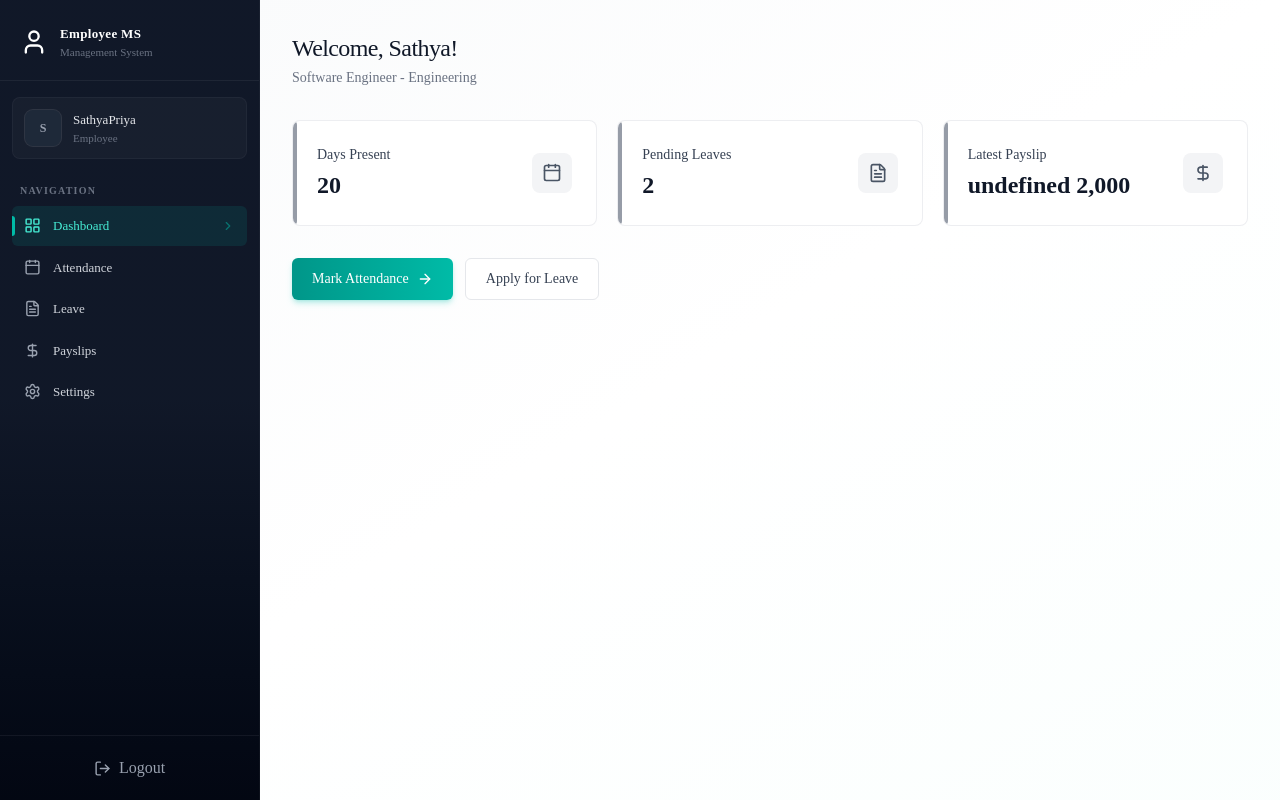
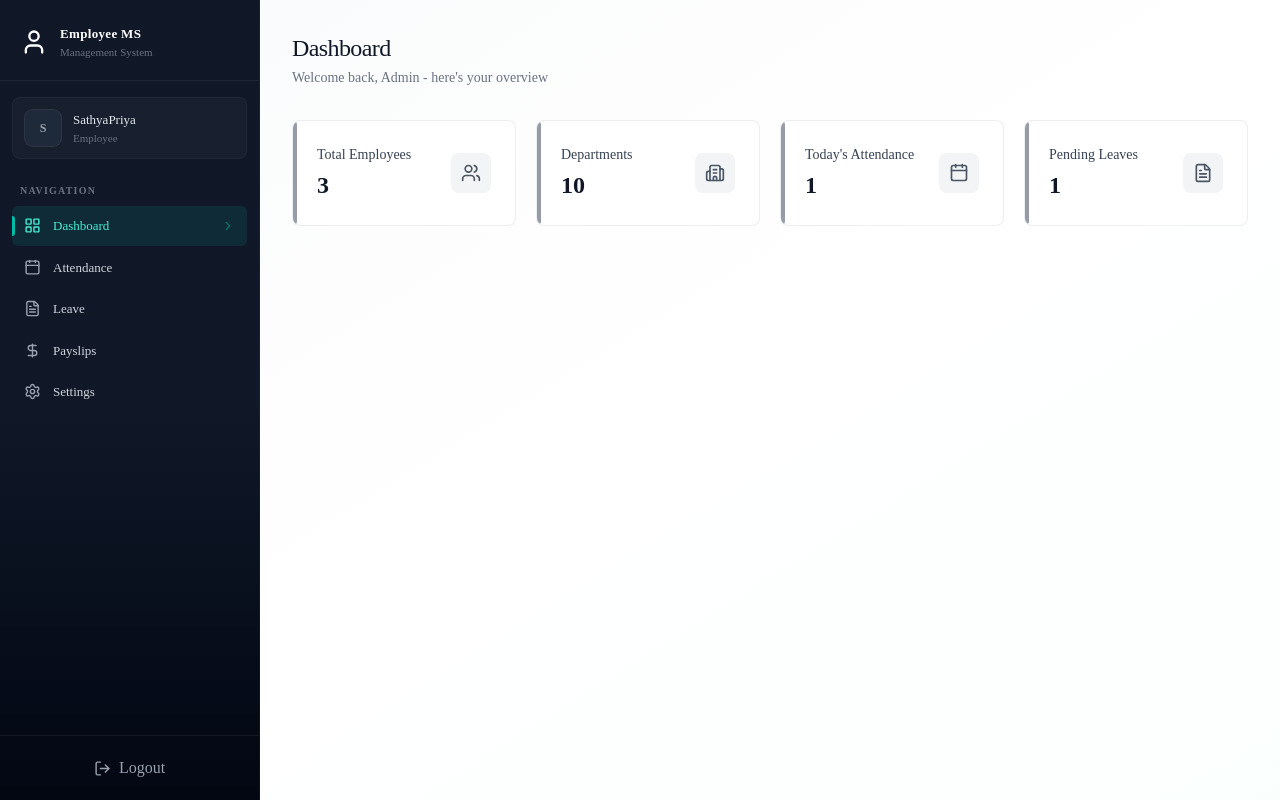
Before and after one commit to PrethigahShanmugarajah/Staffly, a React (Vite) app in the folder Client/: page /dashboard in a window 1280 px wide. Built offline with nearby package versions, Linux system fonts and the light colour scheme; a web font is replaced by a local one.

Commit message:
Use admin dashboard data

```diff
--- a/Client/src/pages/Dashboard.jsx
+++ b/Client/src/pages/Dashboard.jsx
@@ -1,6 +1,9 @@
 // Client / src / pages / Dashboard.jsx
 import { useEffect, useState } from "react";
-import { dummyEmployeeDashboardData } from "../assets/assets";
+import {
+  dummyAdminDashboardData,
+  // dummyEmployeeDashboardData,
+} from "../assets/assets";
 import Loading from "../components/Loading";
 import AdminDashboard from "../components/Dashboard/AdminDashboard";
 import EmployeeDashboard from "../components/Dashboard/EmployeeDashboard";
@@ -11,7 +14,7 @@ const Dashboard = () => {
 
   useEffect(() => {
     // eslint-disable-next-line react-hooks/set-state-in-effect
-    setData(dummyEmployeeDashboardData);
+    setData(dummyAdminDashboardData);
     setTimeout(() => {
       setLoading(false);
     }, 1000);
```
